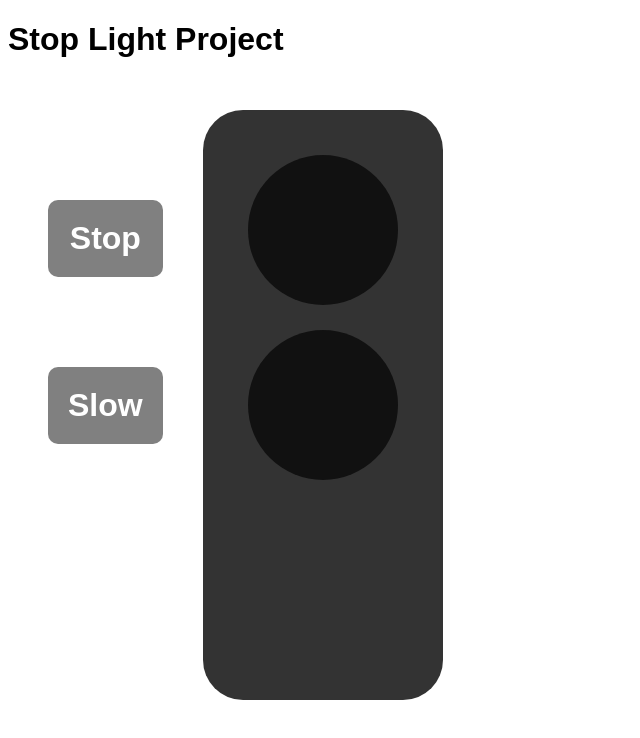
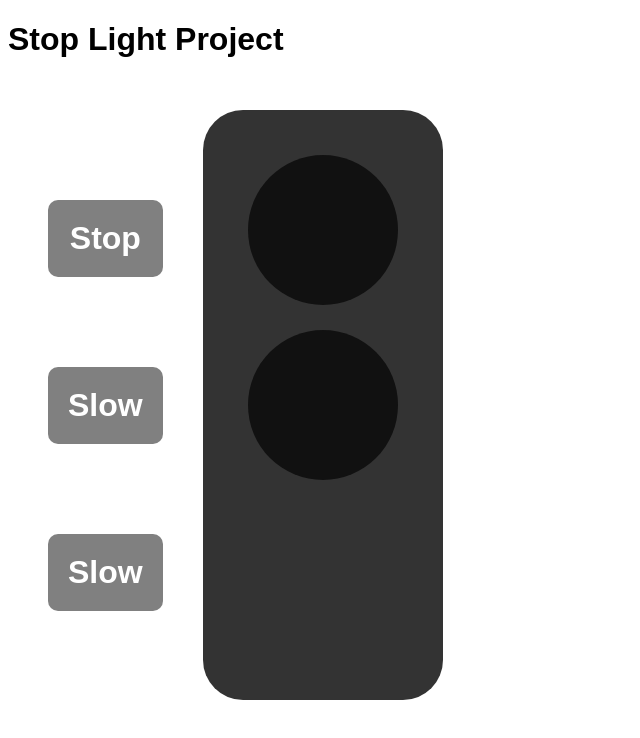
Before and after one commit to fantu33/test-homework-assignment-master, a plain HTML site: page index.html in a window 1280 px wide. Shown: the whole page, without its empty margins (0-640 px from the left). Drawn offline with Linux system fonts and the light colour scheme.

Commit message:
modified homepage

```diff
--- a/index.html
+++ b/index.html
@@ -13,6 +13,8 @@
       <h1 id="stopButton" class="button">Stop</h1>
       <h1 id="slowButton" class="button">Slow</h1>
 
+      <h1 id="slowButton" class="button">Slow</h1>
+
     </div>
 
     <div id="traffic-light">
```
